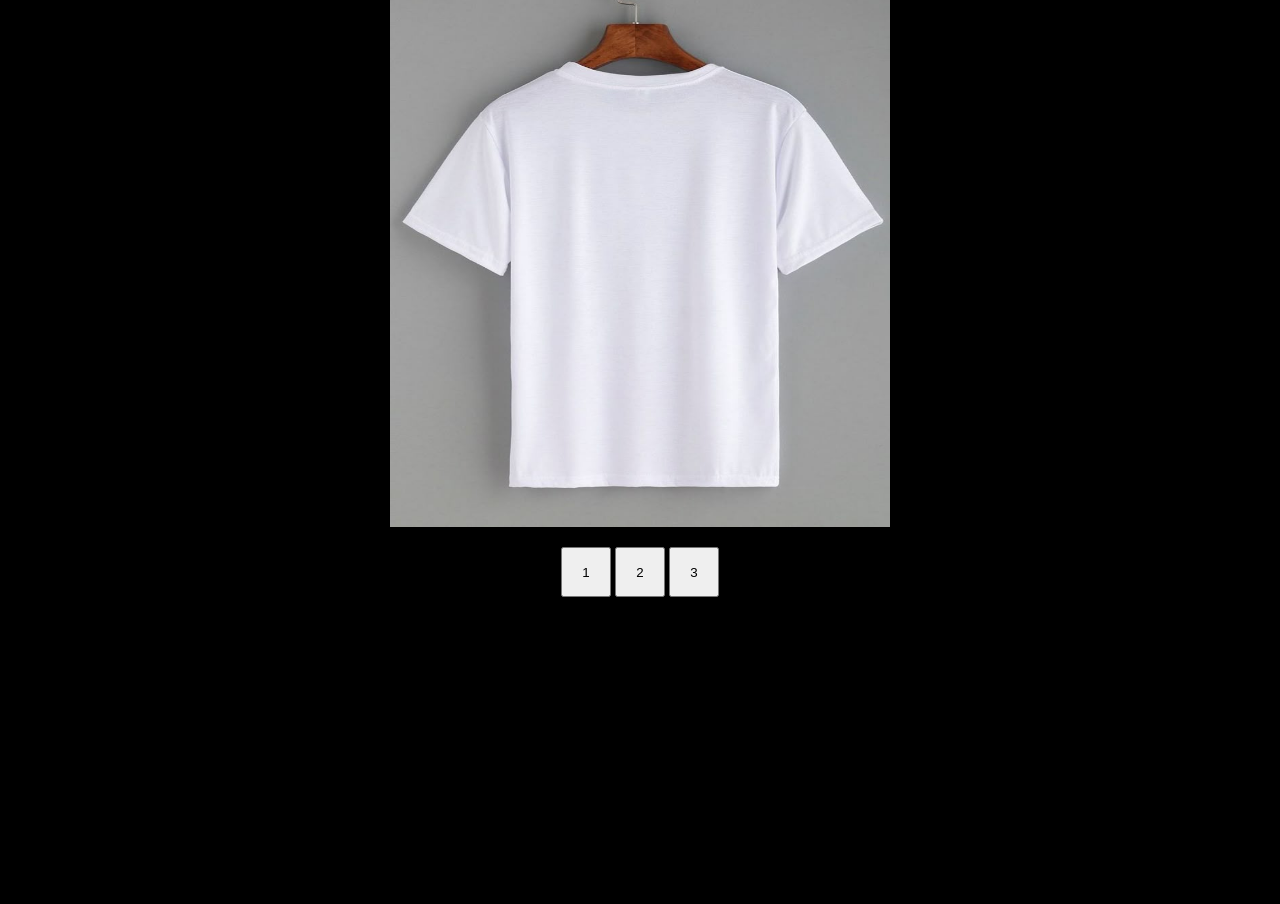
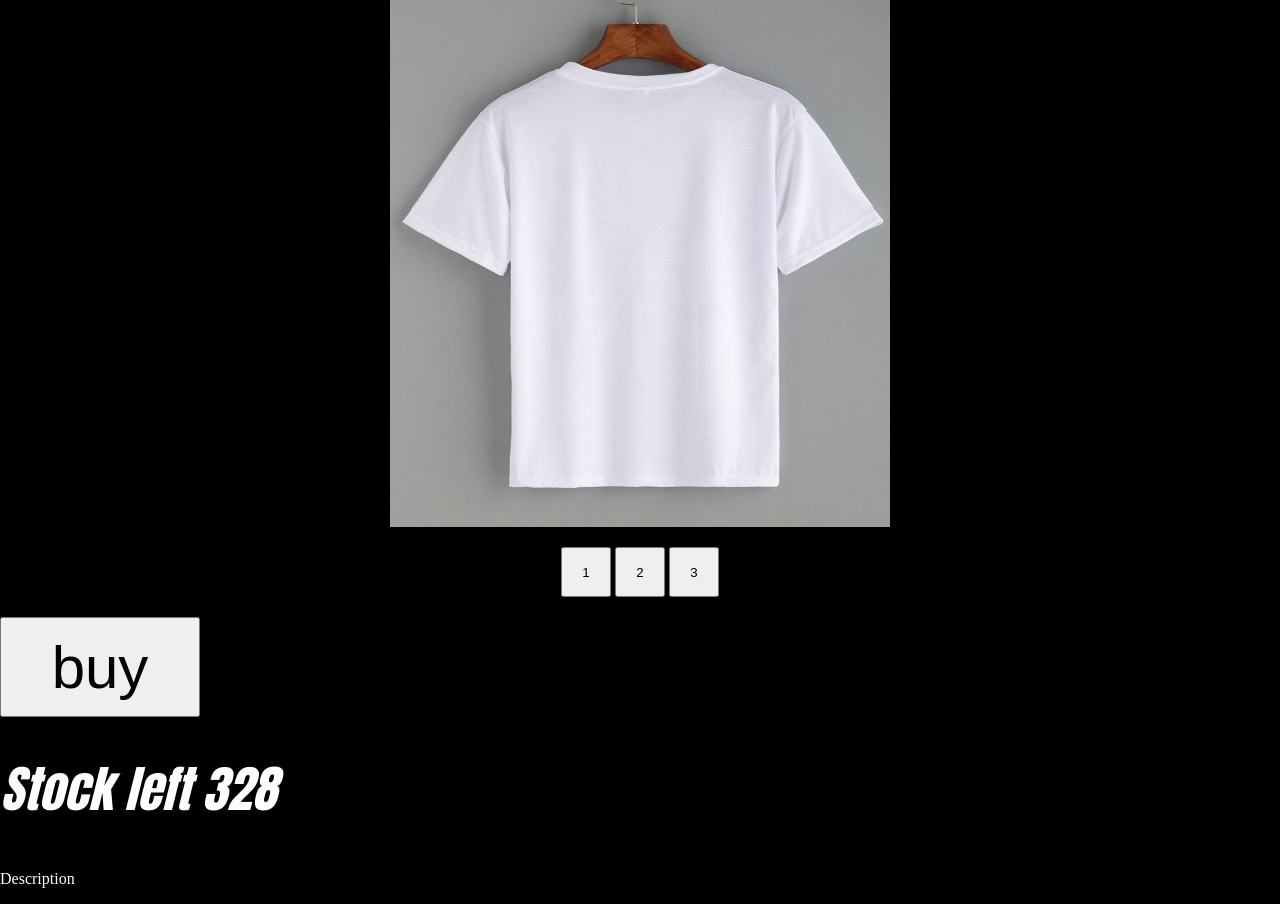
Before and after one commit to pizzadealer-ITvarsity/Assessment-6, a plain HTML site: page shirt-page.html in a window 1280 px wide. Shown: the part 153-1057 px from the top of the page. Before the commit the page ends 800 px from the top, so only its background shows below. Drawn offline with Linux system fonts and the light colour scheme.

Commit message:
new draft for buy button

```diff
--- a/shirt-page.html
+++ b/shirt-page.html
@@ -12,13 +12,22 @@
 
 <body>
 	<img id="gallery" src="./gallery/T-shirt.3.jpeg">
-	<div id="shirt-page">
+	<div id="item-page">
 
 		<button name="shirt1" id="shirt1">1</button>
 		<button name="shirt2" id="shirt2">2</button>
 		<button name="shirt3" id="shirt3">3</button>
 	</div>
 
+   <div id="buy-button">
+<button>buy</button>
+<h1>Stock left 328</h1>
+</div>
+<br>
+<div id="text">
+	<p>Description</p>
+</div>
+
 <script src="style.js"></script>
 
 </body>
--- a/style.css
+++ b/style.css
@@ -27,7 +27,21 @@ body{
 	background-color: black;
 }
 
-#shirt-page{
+#text {
+	color: #ffffff;
+}
+
+#buy-button {
+	color: #fdfdfd;
+	font-style: italic;
+	font-size: medium;
+	button{
+		height: 100px;
+		width: 200;
+		font-size: 60px;
+	}
+}
+#item-page{
 	text-align: center;
 	margin: 20px;
 }
```
Also changed, not shown: gallery/Screenshot_20250808_153523_takealot.jpg (added), gallery/Screenshot_20250808_153528_takealot.jpg (added), gallery/Screenshot_20250808_153532_takealot.jpg (added), 1 other file.
